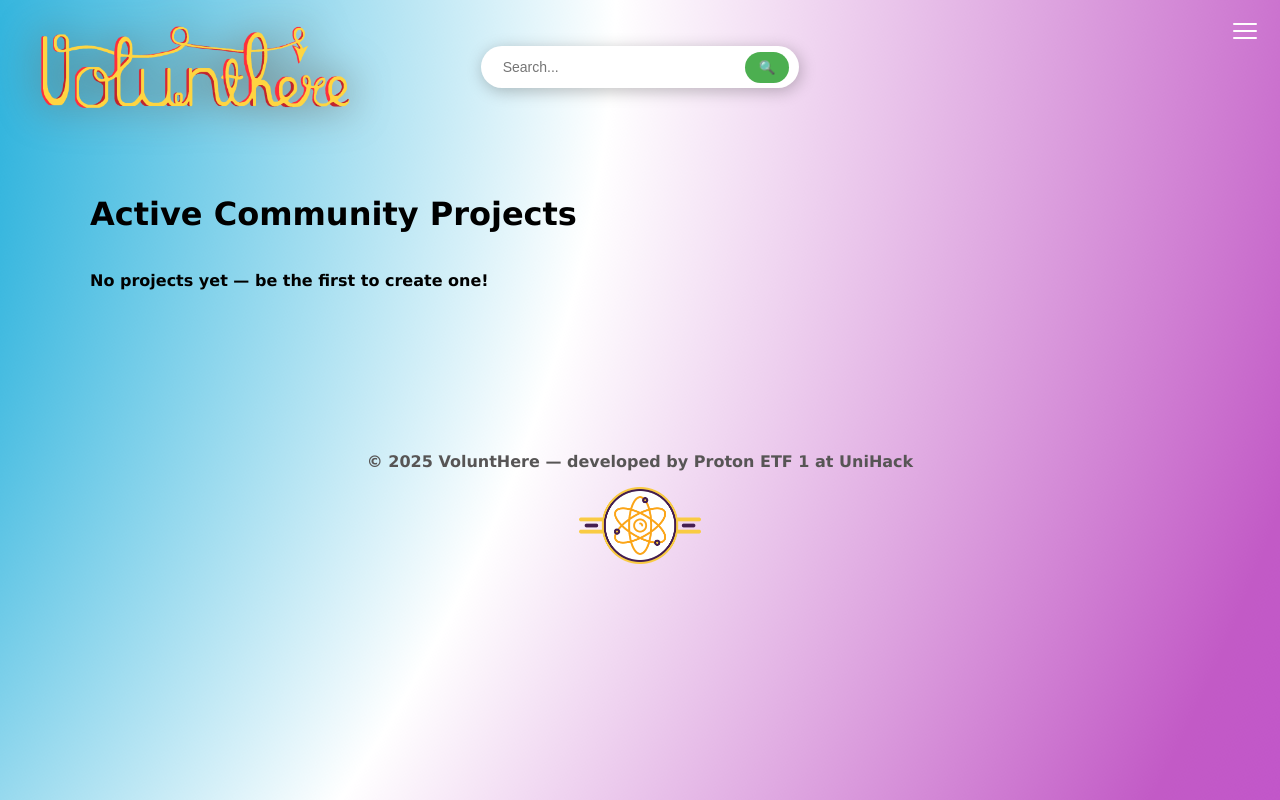
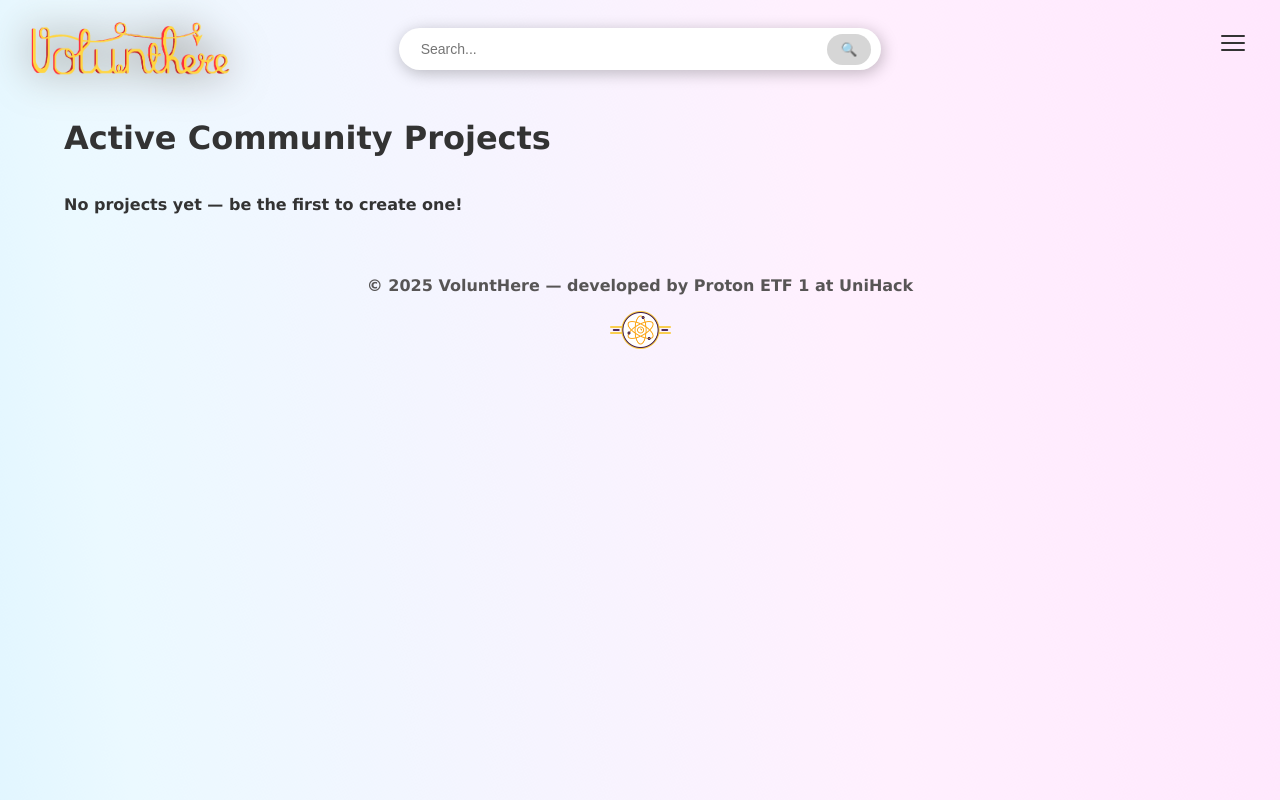
Before and after one commit to proton-org-rs/VoluntHere, a Flask app: page /projects/ in a window 1280 px wide. Run offline with Flask 3, Linux system fonts and the light colour scheme; data that the repository does not hold is empty.

Commit message:
Updated base and index

```diff
--- a/app/models/project.py
+++ b/app/models/project.py
@@ -49,6 +49,7 @@ class Project(db.Model):
     finished = db.Column(db.Boolean, default=False)
 
     owner_id = db.Column(db.Integer, db.ForeignKey('users.id'))
+    owner = db.relationship("User", back_populates="projects_owned")
 
     approved = db.Column(db.Boolean, default=False)
     suspended = db.Column(db.Boolean, default=False)
--- a/app/models/user.py
+++ b/app/models/user.py
@@ -21,6 +21,8 @@ class User(db.Model, UserMixin):
 
     applications = db.relationship("VolunteerApplication", back_populates="user")
 
+    projects_owned = db.relationship("Project", back_populates="owner")
+
     def __repr__(self):
         return f"<User {self.email}>"
 
--- a/app/routes/projects.py
+++ b/app/routes/projects.py
@@ -105,7 +105,12 @@ def filter_by_tag(tag_name):
         {
             "id": p.id,
             "title": p.title,
-            "short_description": p.short_description
+            "short_description": p.short_description,
+            "location": p.location,
+            "owner_id": p.owner_id,
+            "owner_username": p.owner.username,
+            "owner_name": p.owner.name,
+            "tags": [t.name for t in p.tags]
         }
         for p in projects
     ])
--- a/app/static/css/base.css
+++ b/app/static/css/base.css
@@ -4,6 +4,7 @@ body {
     font-weight: bolder;
     margin: 0;
     min-height: 10rem;
+    color: #333;
 }
 
 body::before{
@@ -11,14 +12,14 @@ body::before{
     position: fixed;
     inset: 0;
 
-    background: radial-gradient(ellipse at top left,
-    rgb(104, 210, 243) 5%,
-    rgb(40, 177, 220) 28%,
-    /*rgb(255, 255, 255) 35%,*/
-    rgb(255, 255, 255) 47%,
-    rgb(194, 90, 198) 70%,
-    rgb(187, 33, 248) 125%);
-    color: rgba(255,254,254, 0.9);
+    background: #4dc1ff;
+    background: linear-gradient(114deg,rgba(77, 193, 255, 1) 4%,
+    rgba(189, 233, 255, 1) 13%,
+    rgba(235, 249, 255, 1) 34%,
+    rgba(255, 240, 254, 1) 58%,
+    rgba(255, 229, 253, 1) 76%,
+    rgba(255, 176, 248, 1) 90%,
+    rgba(255, 110, 243, 1) 98%);
     width: 200%;
     height: 250%;
     transform: rotate(-30deg);
@@ -30,8 +31,7 @@ body::before{
 
 
 .container {
-    padding: 40px 20px;
-    max-width: 1100px;
+    max-width: 90vw;
     margin: auto;
 }
 
@@ -50,8 +50,8 @@ body::before{
     box-sizing: border-box;
 
     .logo img {
-        justify-self: start;
-        height: 100px;
+        justify-self: center;
+        height: 64px;
         width: auto;
         filter: drop-shadow(0 0 1.3rem rgb(101, 94, 84));
     }
@@ -59,8 +59,6 @@ body::before{
         /* SEARCH BAR (NAVBAR) */
     .search-bar {
         justify-self: right;
-        /*justify-content: center;*/
-        /*align-items: center;*/
         background: #ffffff;
         border-radius: 30px;
         padding: 5px 10px;
@@ -72,13 +70,14 @@ body::before{
         outline: none;
         padding: 8px 12px;
         font-size: 14px;
-        width: 220px;
+        width: 30vw;
         background: none;
+
         }
 
         button {
         border: none;
-        background: #4CAF50;
+        background: #d6d6d6;
         color: white;
         padding: 8px 14px;
         border-radius: 20px;
@@ -87,7 +86,7 @@ body::before{
     }
 
         button:hover {
-            background: #45a049;
+            background: #afafaf;
         }
     }
 
@@ -111,8 +110,8 @@ body::before{
 .btn-secondary {
     display: flex;
     justify-content: flex-end;
-    background: rgba(255, 255, 255, 0.34);
-    color: #2c5ab6;
+    background: rgba(255, 255, 255, 0.90);
+    color: #333;
     font-family: fantasy Papyrus;
     font-weight: bold;
     font-size: 1.1rem;
@@ -172,14 +171,11 @@ body::before{
 }
 
 .project-card {
-    background: rgba(218, 150, 176, 0.32); /* semi-transparent white */
+    background: rgba(255, 255, 255, 0.32); /* semi-transparent white */
     backdrop-filter: blur(10px);          /* blur background behind card */
     /*border: 0.2rem solid rgba(239, 194, 194, 0.15); !* subtle border *!*/
     border-radius: 16px;                  /* rounded corners */
     padding: 20px;
-
-    box-shadow: 0 8px 1em rgba(0, 0, 0, 0.3);
-    color: #222;
 }
 
 /* ---------- FORMS ---------- */
@@ -201,12 +197,11 @@ body::before{
 footer {
     text-align: center;
     padding: 30px;
-    margin-top: 60px;
     color: #575555;
 
     img{
-        width: 10%;
-        height: 10%;
+        width: 5%;
+        height: 5%;
     }
 }
 
--- a/app/static/css/partials/burger-menu.css
+++ b/app/static/css/partials/burger-menu.css
@@ -2,8 +2,8 @@
 
 .menu {
     position: absolute;
-    top: 1.25rem;     /* udaljenost od vrha */
-    right: 1.25rem;   /* udaljenost od desnog ruba */
+    top: 2rem;     /* udaljenost od vrha */
+    right: 2rem;   /* udaljenost od desnog ruba */
     z-index: 9999; /* da bude iznad svega */
 }
 
@@ -24,9 +24,8 @@
     width: 24px;
     height: 2px;
     background: #333;
-    border-radius: 2px;
+    border-radius: 3px;
     transition: transform 0.2s ease, opacity 0.2s ease;
-    background: rgba(255,254,254,1);
 }
 
 /* Animacija kad je otvoreno */
@@ -48,7 +47,7 @@
     top: 100%;
     right: 0;
     margin-top: 8px;
-    background: rgba(212, 141, 242, 0.1);
+    background: rgba(255, 255, 255, 0.7);
     border-radius: 8px;
     box-shadow: 0 4px 10px rgba(0,0,0,0.12);
     padding: 10px 0;
@@ -61,7 +60,7 @@
     display: block;
     padding: 8px 16px;
     text-decoration: none;
-    color: rgba(255, 255, 255);
+    color: #333;
     font-size: 14px;
 }
 
--- a/app/static/css/partials/search-results.css
+++ b/app/static/css/partials/search-results.css
@@ -61,7 +61,7 @@
 .search-results {
     position: absolute;
     top: 60px;
-    width: 330px;
+    width: 300px;
     background: white;
     border-radius: 12px;
     box-shadow: 0 4px 15px rgba(0,0,0,0.15);
--- /dev/null
+++ b/app/static/js/change-logo.js
@@ -0,0 +1,18 @@
+document.addEventListener("DOMContentLoaded", () => {
+
+    const logoImg = document.querySelector(".logo img");
+
+    const desktopLogo = logoImg.dataset.desktopLogo;
+    const mobileLogo  = logoImg.dataset.mobileLogo;
+
+    function updateLogo() {
+        if (window.innerWidth <= 768) {
+            logoImg.src = mobileLogo;
+        } else {
+            logoImg.src = desktopLogo;
+        }
+    }
+
+    updateLogo();
+    window.addEventListener("resize", updateLogo);
+});
--- a/app/templates/base.html
+++ b/app/templates/base.html
@@ -10,7 +10,9 @@
     <script src="{{ url_for('static', filename='js/burger-menu.js') }}"></script>
     <script src="{{ url_for('static', filename='js/toast.js') }}"></script>
     <script src="{{ url_for('static', filename='js/search.js') }}"></script>
-    {% block style %}{% endblock %}
+    <script src="{{ url_for('static', filename='js/change-logo.js') }}"></script>
+    {% block style %}
+    {% endblock %}
     {% block script %}{% endblock %}
     <meta name="viewport" content="width=device-width, initial-scale=1.0">
 </head>
@@ -25,7 +27,11 @@
         <!-- Logo (left) -->
         <div class="logo">
             <a href="/">
-                <img src="{{ url_for('static', filename='images/logo.png') }}" alt="VoluntHere Logo">
+                <img
+                    src="{{ url_for('static', filename='images/logo.png') }}"
+                    data-desktop-logo="{{ url_for('static', filename='images/logo.png') }}"
+                    data-mobile-logo="{{ url_for('static', filename='images/logo_small.png') }}"
+                    alt="VoluntHere Logo">
             </a>
         </div>
 
```
Also changed, not shown: app/static/css/index.css (+40 -3 lines), app/static/js/tag-filtration.js (+50 -36 lines), app/templates/index.html (+10 -5 lines).
